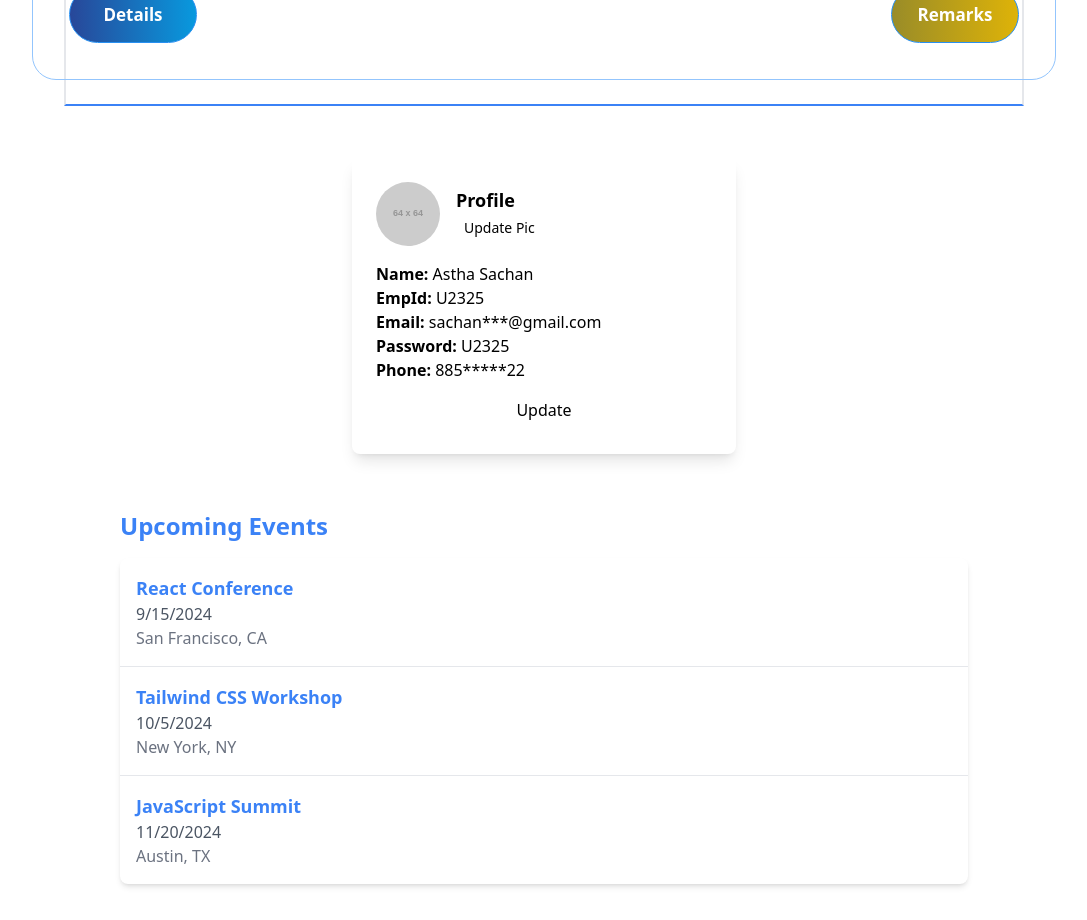
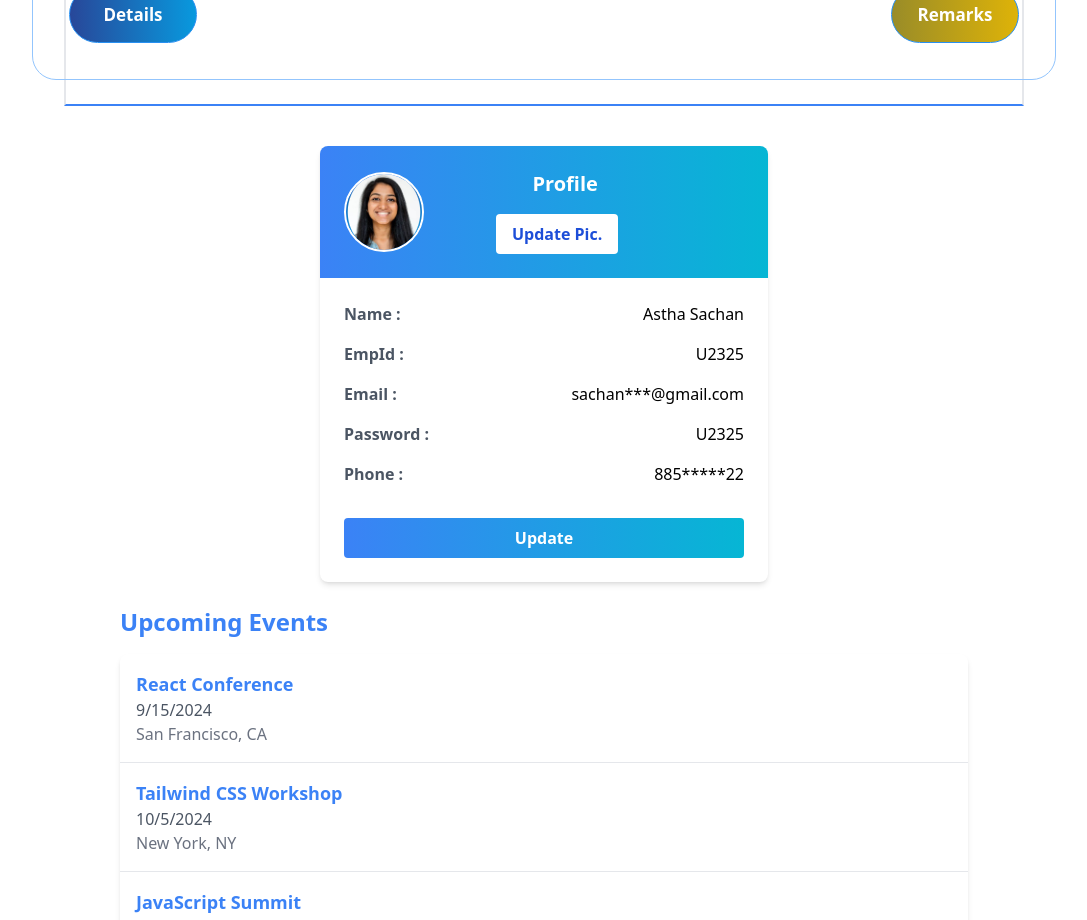
Before and after one commit to shamshadhusain3/TaskFlow, a React (Vite) app: page /dashboard in a window 1280 px wide. Shown: the part 1000-1920 px from the top of the page, without its empty margins (96-1183 px from the left). Built offline with nearby package versions, Linux system fonts and the light colour scheme.

Commit message:
profile added

```diff
--- a/src/components/task/dashboard/Profile.jsx
+++ b/src/components/task/dashboard/Profile.jsx
@@ -1,27 +1,52 @@
-import React from 'react'
+import React from 'react';
 
-function Profile() {
+const Profile = () => {
   return (
-    <div className="p-8">
-  <div className="max-w-sm mx-auto bg-card rounded-lg shadow-lg p-6">
-  <div className="flex items-center mb-4">
-    <img className="w-16 h-16 rounded-full mr-4" src="https://placehold.co/64x64" alt="Profile Picture" />
-    <div>
-      <h2 className="text-lg font-semibold text-foreground">Profile</h2>
-      <button className="bg-secondary text-secondary-foreground hover:bg-secondary/80 text-sm px-2 py-1 rounded">Update Pic</button>
+    <div className="max-w-md mx-auto bg-white rounded-lg shadow-md overflow-hidden mt-10">
+      <div className="bg-blue-gradient-2 p-6 flex items-center gap-[4.5rem]">
+        <div className="flex items-center">
+          <img
+            src="/images/userImage.png"
+            alt="profile"
+            className="w-20 h-20 rounded-full object-cover border-2 border-white"
+          />
+        </div>
+          <div className="flex flex-col justify-center items-center gap-4">
+          <div className="ml-4 text-white">
+            <h2 className="text-xl font-semibold">Profile</h2>
+          </div>
+        <button className="bg-white text-blue-700 font-semibold py-2 px-4 rounded">
+          Update Pic.
+        </button>
+          </div>
+      </div>
+      <div className="p-6">
+        <div className="flex items-center justify-between mb-4">
+          <span className="text-gray-600 font-semibold">Name :</span>
+          <span className="text-black">Astha Sachan</span>
+        </div>
+        <div className="flex items-center justify-between mb-4">
+          <span className="text-gray-600 font-semibold">EmpId :</span>
+          <span className="text-black">U2325</span>
+        </div>
+        <div className="flex items-center justify-between mb-4">
+          <span className="text-gray-600 font-semibold">Email :</span>
+          <span className="text-black">sachan***@gmail.com</span>
+        </div>
+        <div className="flex items-center justify-between mb-4">
+          <span className="text-gray-600 font-semibold">Password :</span>
+          <span className="text-black">U2325</span>
+        </div>
+        <div className="flex items-center justify-between mb-8">
+          <span className="text-gray-600 font-semibold">Phone :</span>
+          <span className="text-black">885*****22</span>
+        </div>
+        <button className="w-full bg-blue-gradient-2 text-white font-semibold py-2 rounded hover:bg-blue-gradient hover:transition-all hover:duration-300 hover:ease-in-out  transition duration-300">
+          Update
+        </button>
+      </div>
     </div>
-  </div>
-  <div className="text-muted-foreground mb-2">
-    <p><strong>Name:</strong> Astha Sachan</p>
-    <p><strong>EmpId:</strong> U2325</p>
-    <p><strong>Email:</strong> sachan***@gmail.com</p>
-    <p><strong>Password:</strong> U2325</p>
-    <p><strong>Phone:</strong> 885*****22</p>
-  </div>
-  <button className="bg-primary text-primary-foreground hover:bg-primary/80 w-full py-2 rounded">Update</button>
-</div>
-  </div>
-  )
-}
+  );
+};
 
-export default Profile
+export default Profile;
--- a/tailwind.config.js
+++ b/tailwind.config.js
@@ -20,6 +20,8 @@ module.exports = {
       },
       backgroundImage: {
         'blue-gradient': 'linear-gradient(to right, #06b6d4, #3b82f6)',
+        'blue-gradient-2': 'linear-gradient(to right, #3b82f6,#06b6d4)',
+
         'light-blue-gradient': 'linear-gradient(to right, #3c83f6c0, #06b5d470)'
       },
       borderColor: {
```
